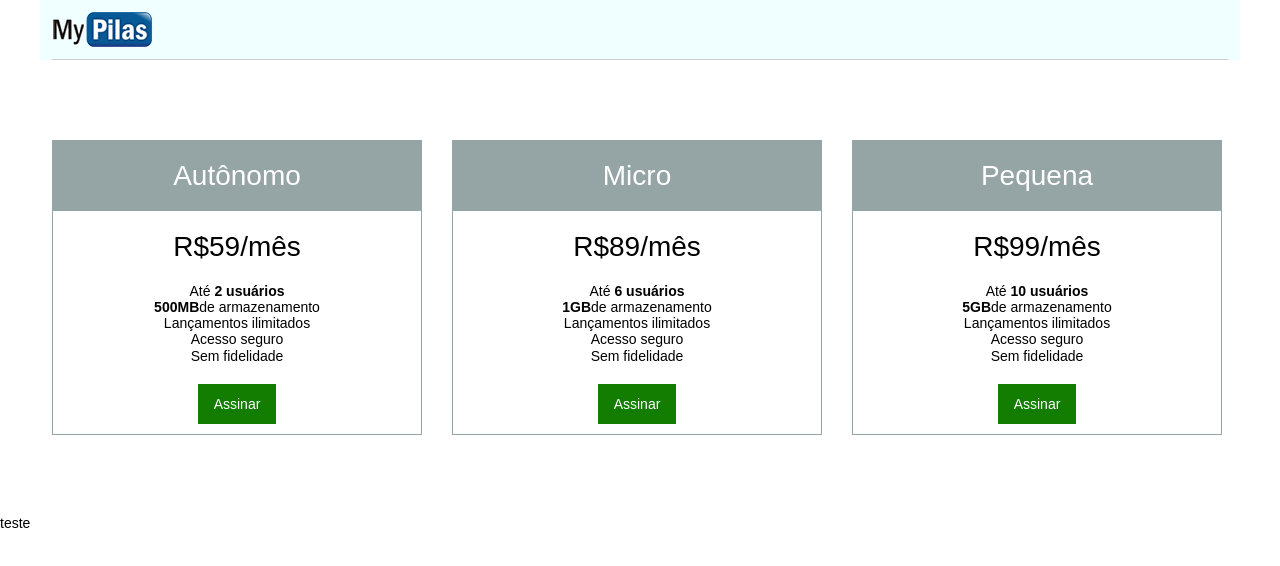
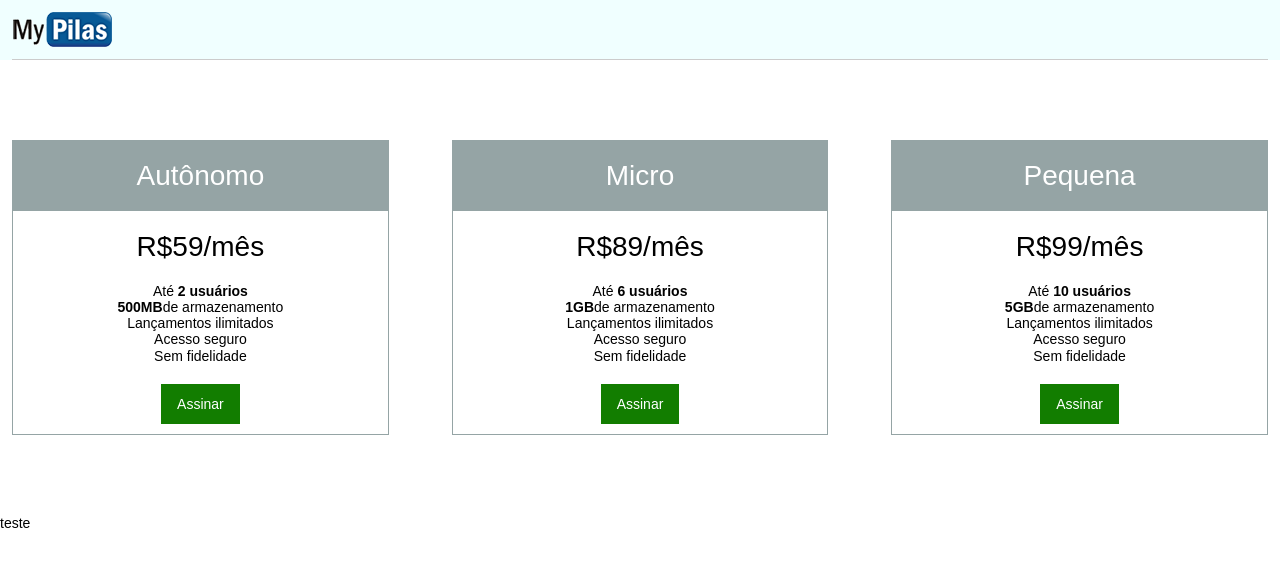
Before and after one commit to wgustavosantos/MyPilas---ALgaworks, a plain HTML site: page index.html in a window 1280 px wide. Drawn offline with Linux system fonts and the light colour scheme.

Commit message:
5.5 - Layout fixo e fluído

```diff
--- a/css/estilos.css
+++ b/css/estilos.css
@@ -18,7 +18,7 @@ header img {
 }
 
 .container {
-    width: 1200px;
+    width: 100%;
     background-color: azure;
     margin: 0 auto;
     padding-left: 12px;
@@ -27,10 +27,10 @@ header img {
 
 article {
     border: 1px solid #95a4a5;
-    width: 370px;
+    width: 30%;
     padding: 10px;
     float: left;
-    margin-right: 30px;
+    margin-right: 5%;
 }
 
 article h2 {
```
